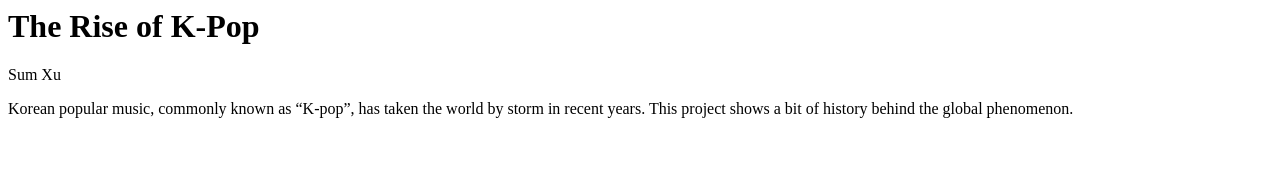
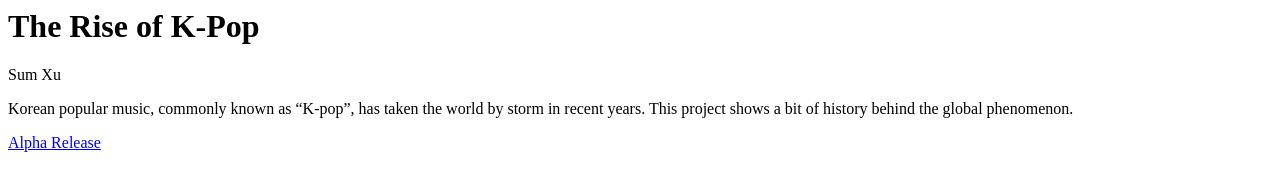
Before and after one commit to sumxu96/rise-of-kpop, a plain HTML site: page index.html in a window 1280 px wide. Drawn offline with Linux system fonts and the light colour scheme.

Commit message:
Added alpha release

```diff
--- a/index.html
+++ b/index.html
@@ -1,3 +1,5 @@
 <h1>The Rise of K-Pop</h1>
 <p>Sum Xu</p>
 <p>Korean popular music, commonly known as “K-pop”, has taken the world by storm in recent years. This project shows a bit of history behind the global phenomenon.</p>
+
+<a href="Alpha Release.pdf" target="_blank">Alpha Release</a>
```
